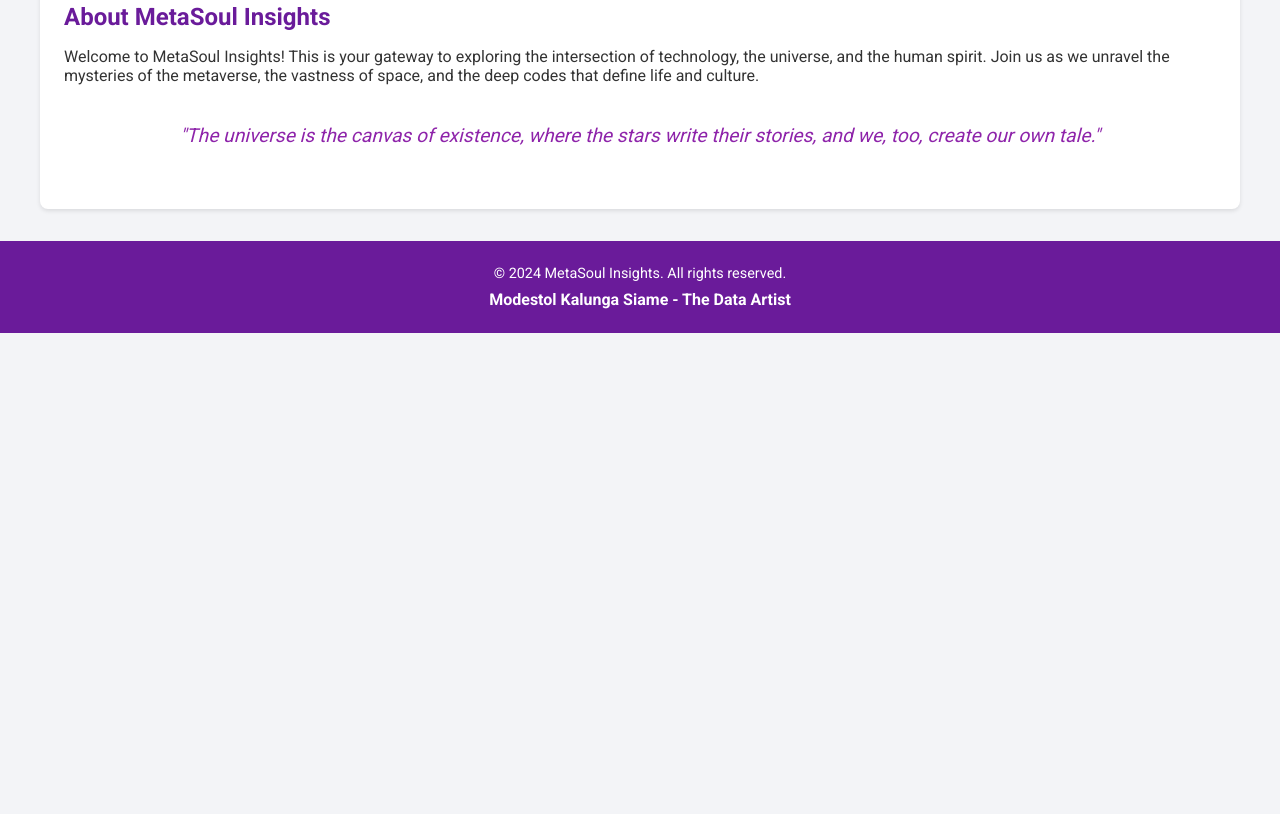
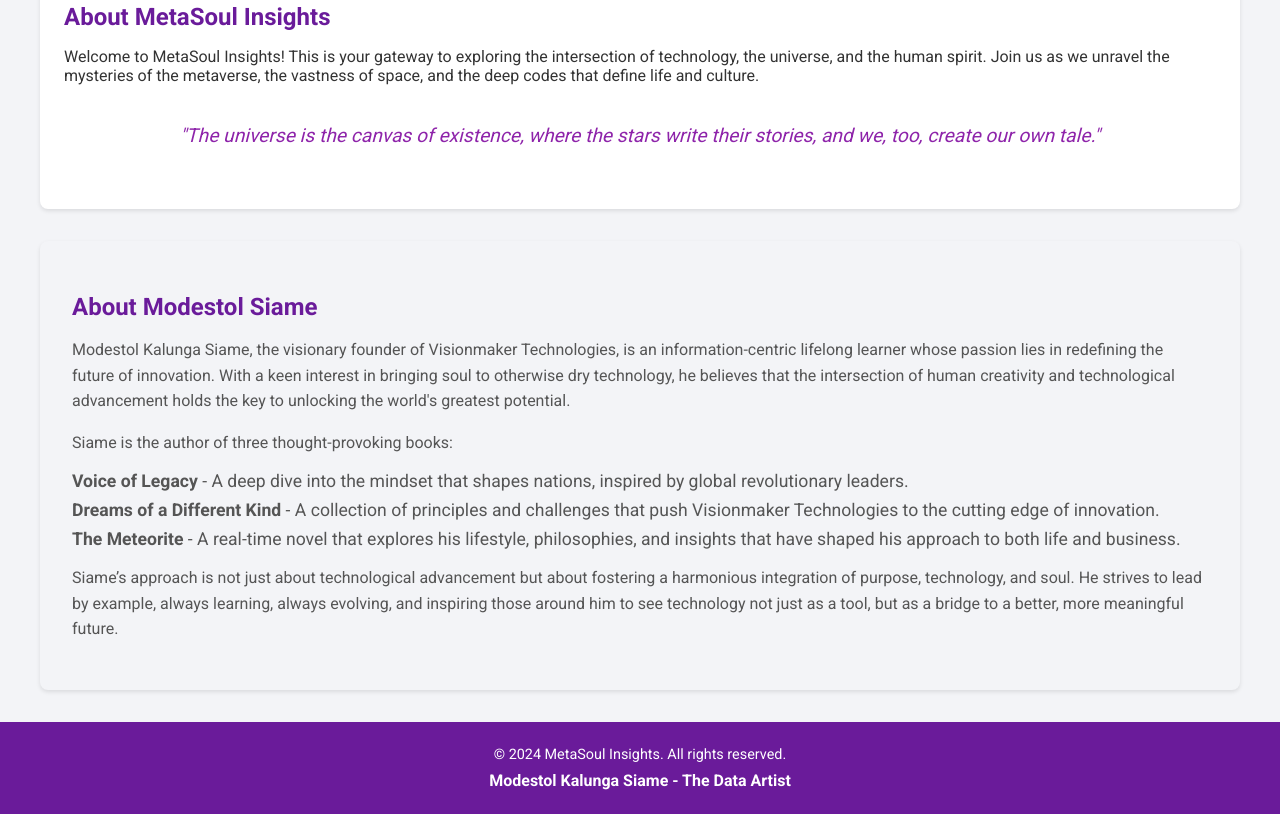
Before and after one commit to modestolsiame/Meta, a plain HTML site: page index.html in a window 1280 px wide. Shown: the part 1137-1951 px from the top of the page. Before the commit the page ends 1470 px from the top, so only its background shows below. Drawn offline with Linux system fonts and the light colour scheme.

Commit message:
Update index.html

```diff
--- a/index.html
+++ b/index.html
@@ -111,6 +111,30 @@
             padding-top: 1em;
             text-align: center;
         }
+        .author-section {
+            background: #f3f4f7;
+            padding: 2em;
+            border-radius: 8px;
+            box-shadow: 0 2px 4px rgba(0, 0, 0, 0.1);
+            margin-top: 2em;
+        }
+        .author-section h2 {
+            color: #6a1b9a;
+            margin-bottom: 0.5em;
+        }
+        .author-section p {
+            line-height: 1.6;
+            color: #555;
+        }
+        .author-section ul {
+            list-style: none;
+            padding: 0;
+        }
+        .author-section ul li {
+            font-size: 1.1em;
+            color: #555;
+            margin-bottom: 0.5em;
+        }
     </style>
 </head>
 <body>
@@ -121,12 +145,13 @@
     <nav>
         <a href="#blogs">Blogs</a>
         <a href="#about">About</a>
+        <a href="#author">Author</a>
     </nav>
     <div class="container">
         <section id="blogs">
             <h2>Recent Blog Posts</h2>
             <div class="quote">
-                "The universe is not a place, it's a journey of endless discovery. Each moment we breathe is a gift from the essence of life." The Visionmaker
+                "The universe is not a place, it's a journey of endless discovery. Each moment we breathe is a gift from the stars."
             </div>
             <div class="blog-post">
                 <h2><a href="metaverse-blog.html">Our Era: The Perfect Storm for Decoding the Metaverse</a></h2>
@@ -157,6 +182,17 @@
                 "The universe is the canvas of existence, where the stars write their stories, and we, too, create our own tale."
             </div>
         </section>
+        <section id="author" class="author-section">
+            <h2>About Modestol Siame</h2>
+            <p>Modestol Kalunga Siame, the visionary founder of Visionmaker Technologies, is an information-centric lifelong learner whose passion lies in redefining the future of innovation. With a keen interest in bringing soul to otherwise dry technology, he believes that the intersection of human creativity and technological advancement holds the key to unlocking the world's greatest potential.</p>
+            <p>Siame is the author of three thought-provoking books:</p>
+            <ul>
+                <li><strong>Voice of Legacy</strong> - A deep dive into the mindset that shapes nations, inspired by global revolutionary leaders.</li>
+                <li><strong>Dreams of a Different Kind</strong> - A collection of principles and challenges that push Visionmaker Technologies to the cutting edge of innovation.</li>
+                <li><strong>The Meteorite</strong> - A real-time novel that explores his lifestyle, philosophies, and insights that have shaped his approach to both life and business.</li>
+            </ul>
+            <p>Siame’s approach is not just about technological advancement but about fostering a harmonious integration of purpose, technology, and soul. He strives to lead by example, always learning, always evolving, and inspiring those around him to see technology not just as a tool, but as a bridge to a better, more meaningful future.</p>
+        </section>
     </div>
     <footer>
         <p>&copy; 2024 MetaSoul Insights. All rights reserved.</p>
```
